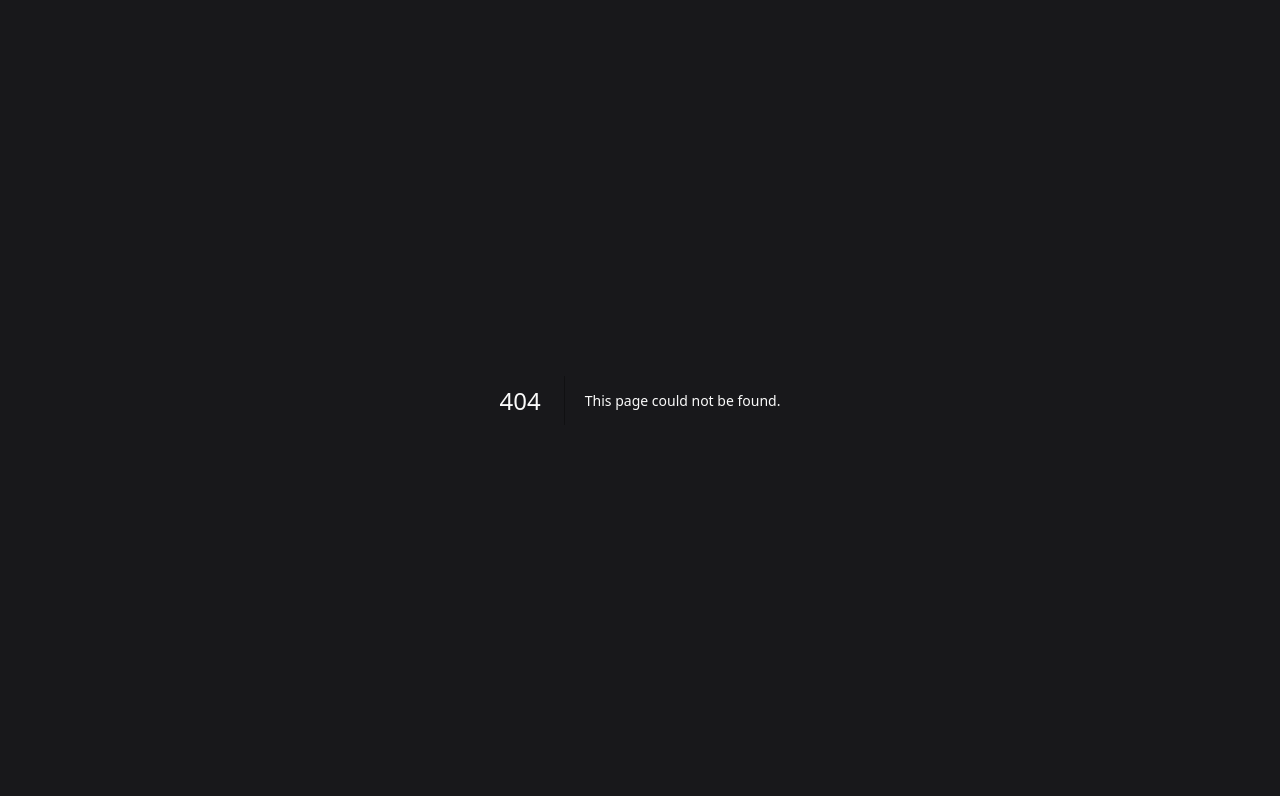
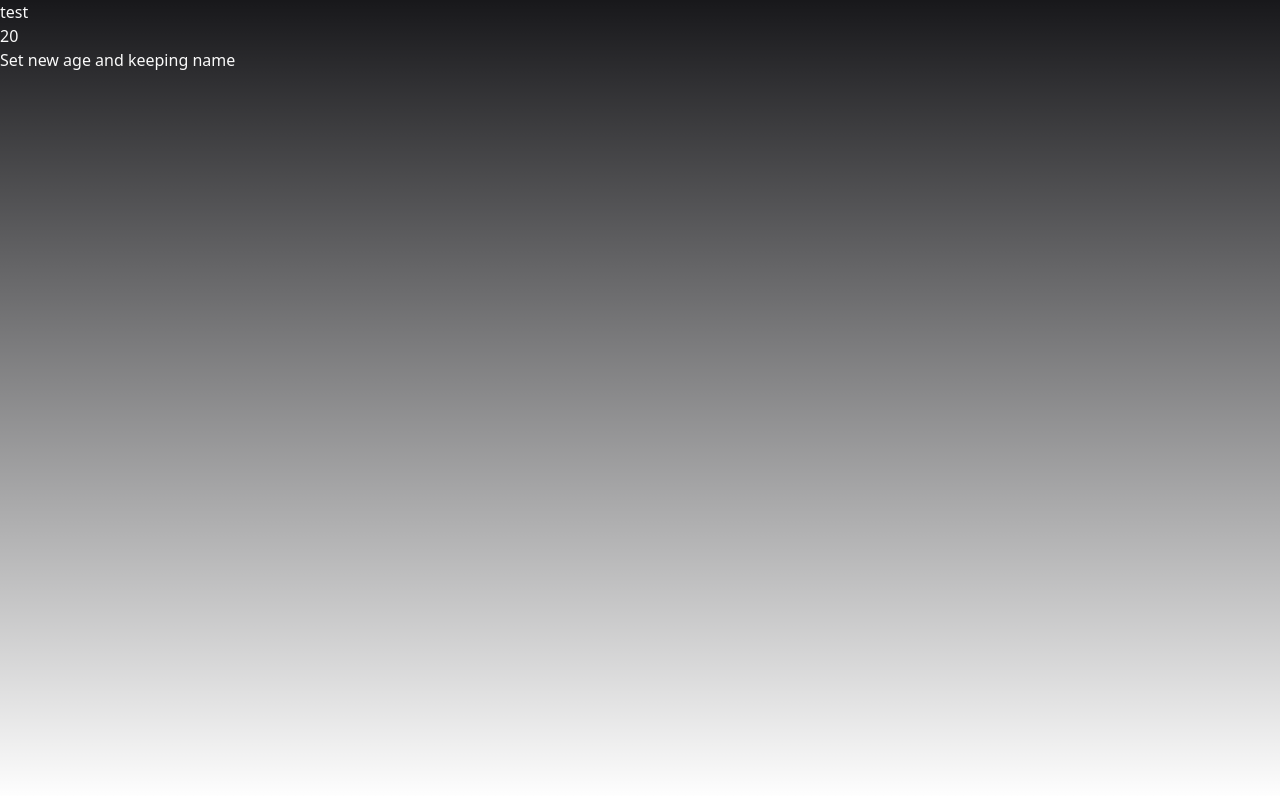
Before and after one commit to evertonwalker/react-everything, a Next.js app: page /use-previous-state in a window 1280 px wide. Before the commit this address had no page. Shown: the top 796 px of the page. Built offline with nearby package versions, Linux system fonts and the light colour scheme.

Commit message:
feat: hook with previous state

```diff
--- /dev/null
+++ b/pages/use-previous-state/index.tsx
@@ -0,0 +1,25 @@
+import { useState } from "react";
+
+const UsePreviousState = () => {
+  const [state, setState] = useState({
+    name: "test",
+    age: 20,
+  });
+
+  const updateAge = () => {
+    setState((value) => ({
+      ...value,
+      age: 30,
+    }));
+  };
+
+  return (
+    <>
+      <h1>{state.name}</h1> <h1> { state.age }</h1>
+
+      <button onClick={updateAge}>Set new age and keeping name</button>
+    </>
+  );
+};
+
+export default UsePreviousState;
```
